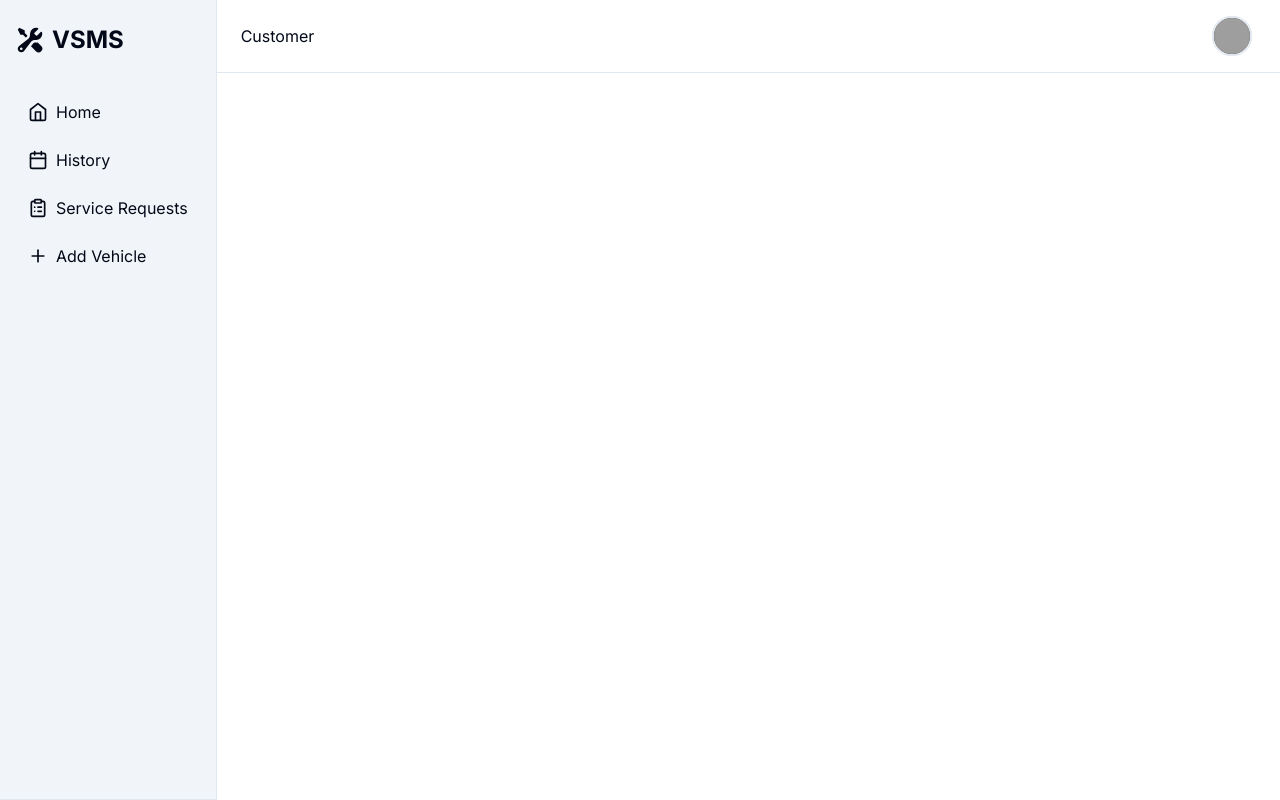
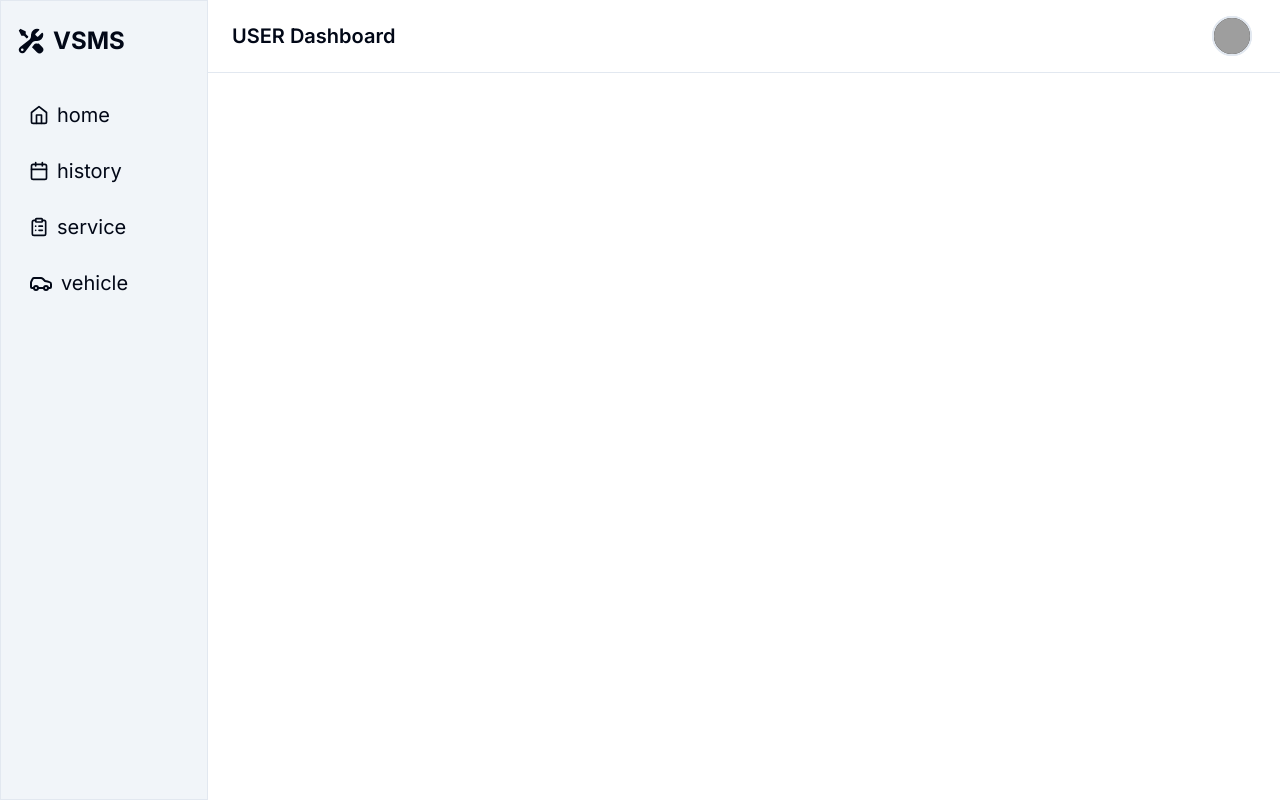
Before and after one commit to Habeel-Shamsudeen/VServ, a Next.js app: page /user in a window 1280 px wide. Built offline with nearby package versions, Linux system fonts and the light colour scheme; grey boxes are pictures that could not be loaded.

Commit message:
added sidebar component

```diff
--- a/app/user/page.tsx
+++ b/app/user/page.tsx
@@ -1,122 +1,11 @@
-"use client";
 import Appbar from "@/components/shared/appbarMain";
-import {
-  CalendarIcon,
-  ClipboardListIcon,
-  HomeIcon,
-  PlusIcon,
-  WrenchIcon,
-} from "@/components/ui/Icons";
-import Link from "next/link";
-import { Sheet, SheetTrigger, SheetContent } from "@/components/ui/sheet";
-import { useState } from "react";
-import RepairIcon from "@/components/ui/RepairIcon";
+import Sidebar from "@/components/shared/sidebar";
 
 export default function UserHome() {
-  const [isSidebarOpen, setIsSidebarOpen] = useState(false);
   return (
     <div>
-      <div className="grid grid-cols-1 h-screen md:grid-cols-[auto_1fr]">
-        <Sheet open={isSidebarOpen} onOpenChange={setIsSidebarOpen}>
-          <SheetTrigger asChild>
-            <div className="bg-muted border-b md:border-r px-4 py-6 flex-col gap-6 md:px-4 md:py-6 hidden md:flex">
-              <div className="flex items-center justify-between">
-                <Link
-                  href={`/`}
-                  className="flex items-center gap-2 "
-                  prefetch={false}
-                >
-                  <RepairIcon className="h-8 w-8" />
-                  <span className="text-2xl font-bold hidden sm:block">
-                    VSMS
-                  </span>
-                </Link>
-              </div>
-              <nav className="flex flex-col gap-2 mt-3">
-                <Link
-                  href="#"
-                  className="flex items-center gap-2 rounded-md px-3 py-2 hover:bg-green-300 hover:text-accent-foreground"
-                  prefetch={false}
-                >
-                  <HomeIcon className="h-5 w-5" />
-                  <span>Home</span>
-                </Link>
-                <Link
-                  href="#"
-                  className="flex items-center gap-2 rounded-md px-3 py-2 hover:bg-green-300 hover:text-accent-foreground"
-                  prefetch={false}
-                >
-                  <CalendarIcon className="h-5 w-5" />
-                  <span>History</span>
-                </Link>
-                <Link
-                  href="#"
-                  className="flex items-center gap-2 rounded-md px-3 py-2 hover:bg-green-300 hover:text-accent-foreground"
-                  prefetch={false}
-                >
-                  <ClipboardListIcon className="h-5 w-5" />
-                  <span>Service Requests</span>
-                </Link>
-                <Link
-                  href="#"
-                  className="flex items-center gap-2 rounded-md px-3 py-2 hover:bg-accent hover:text-accent-foreground"
-                  prefetch={false}
-                >
-                  <PlusIcon className="h-5 w-5" />
-                  <span>Add Vehicle</span>
-                </Link>
-              </nav>
-            </div>
-          </SheetTrigger>
-          <SheetContent side="left" className="md:static md:block">
-            <div className="bg-muted border-b md:border-r px-4 py-6 flex-col gap-6 md:px-4 md:py-6 hidden md:flex">
-              <div className="flex items-center justify-between">
-                <Link
-                  href="#"
-                  className="flex items-center gap-2 font-semibold"
-                  prefetch={false}
-                >
-                  <WrenchIcon className="h-6 w-6" />
-                  <span>Acme Auto</span>
-                </Link>
-              </div>
-              <nav className="flex flex-col gap-2">
-                <Link
-                  href="#"
-                  className="flex items-center gap-2 rounded-md px-3 py-2 hover:bg-accent hover:text-accent-foreground"
-                  prefetch={false}
-                >
-                  <HomeIcon className="h-5 w-5" />
-                  <span>Home</span>
-                </Link>
-                <Link
-                  href="#"
-                  className="flex items-center gap-2 rounded-md px-3 py-2 hover:bg-accent hover:text-accent-foreground"
-                  prefetch={false}
-                >
-                  <CalendarIcon className="h-5 w-5" />
-                  <span>History</span>
-                </Link>
-                <Link
-                  href="#"
-                  className="flex items-center gap-2 rounded-md px-3 py-2 hover:bg-accent hover:text-accent-foreground"
-                  prefetch={false}
-                >
-                  <ClipboardListIcon className="h-5 w-5" />
-                  <span>Service Requests</span>
-                </Link>
-                <Link
-                  href="#"
-                  className="flex items-center gap-2 rounded-md px-3 py-2 hover:bg-accent hover:text-accent-foreground"
-                  prefetch={false}
-                >
-                  <PlusIcon className="h-5 w-5" />
-                  <span>Add Vehicle</span>
-                </Link>
-              </nav>
-            </div>
-          </SheetContent>
-        </Sheet>
+      <div className="grid grid-cols-1 md:grid-cols-[auto_1fr]">
+        <Sidebar type="user"/>
         <div>
           <Appbar type="user" />
         </div>
--- a/components/shared/appbarMain.tsx
+++ b/components/shared/appbarMain.tsx
@@ -27,8 +27,8 @@ export default function Appbar({
             <RepairIcon/>
         <span className="text-xl font-semibold hidden sm:block">VSMS</span>
         </Link>
-        <div className="hidden md:block">
-            Customer
+        <div className="hidden md:block text-xl font-semibold">
+            {type.toUpperCase() + ' Dashboard'}
         </div>
       </div>
       <div className="flex gap-1">
--- /dev/null
+++ b/components/shared/sidebar.tsx
@@ -0,0 +1,49 @@
+import {
+  CalendarIcon,
+  CarIcon,
+  ClipboardListIcon,
+  HomeIcon,
+  PlusIcon,
+  WrenchIcon,
+} from "@/components/ui/Icons";
+import Link from "next/link";
+import { Sheet, SheetTrigger } from "@/components/ui/sheet";
+import RepairIcon from "../ui/RepairIcon";
+export default function Sidebar({type}:{type:'user' | 'admin' | 'mechanic'}) {
+    const user: string[] = ["home", "history", "service", "vehicle"];
+  let typeArr: string[] = [];
+  if (type === "user") typeArr = user;
+
+
+  return (
+    <Sheet>
+      <SheetTrigger asChild>
+        <div className="bg-muted border-b h-screen md:border r px-4 py-6 flex-col gap-6 md:px-4 md:py-6 hidden md:flex min-w-52">
+          <div className="flex items-center justify-between">
+            <Link
+              href={`/`}
+              className="flex items-center gap-2 "
+              prefetch={false}
+            >
+              <RepairIcon className="h-8 w-8" />
+              <span className="text-2xl font-bold hidden sm:block">VSMS</span>
+            </Link>
+          </div>
+          <nav className="flex flex-col gap-3 mt-3">
+          {typeArr.map((item) => (
+              <Link
+                href={`/${type}/${item}`}
+                className="flex items-center gap-2 rounded-md px-3 py-2 hover:bg-green-300 hover:text-accent-foreground"
+                prefetch={false}
+                key={item}
+              >
+                {item==='home'?<HomeIcon className="h-5 w-5"/> : item==='history'?<CalendarIcon className="h-5 w-5" />: item==='service'?<ClipboardListIcon className="h-5 w-5" />:<CarIcon className="w-6 h-6"/>}
+                <span className="text-xl">{item}</span>
+              </Link>
+            ))}
+          </nav>
+        </div>
+      </SheetTrigger>
+    </Sheet>
+  );
+}
--- a/components/ui/Icons.tsx
+++ b/components/ui/Icons.tsx
@@ -200,3 +200,25 @@ export function CalendarDaysIcon(props:{className:string}) {
       </svg>
     )
   }
+
+  export function CarIcon(props:{className:string}) {
+    return (
+      <svg
+        {...props}
+        xmlns="http://www.w3.org/2000/svg"
+        width="24"
+        height="24"
+        viewBox="0 0 24 24"
+        fill="none"
+        stroke="currentColor"
+        strokeWidth="2"
+        strokeLinecap="round"
+        strokeLinejoin="round"
+      >
+        <path d="M19 17h2c.6 0 1-.4 1-1v-3c0-.9-.7-1.7-1.5-1.9C18.7 10.6 16 10 16 10s-1.3-1.4-2.2-2.3c-.5-.4-1.1-.7-1.8-.7H5c-.6 0-1.1.4-1.4.9l-1.4 2.9A3.7 3.7 0 0 0 2 12v4c0 .6.4 1 1 1h2" />
+        <circle cx="7" cy="17" r="2" />
+        <path d="M9 17h6" />
+        <circle cx="17" cy="17" r="2" />
+      </svg>
+    )
+  }
```
